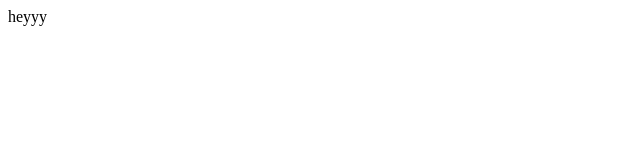
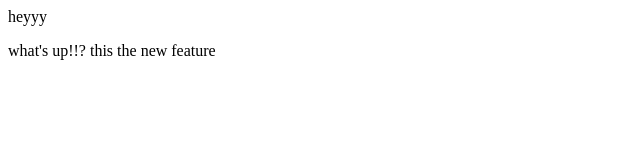
Before and after one commit to hacker-bolte/trackcrush, a plain HTML site: page index.html in a window 1280 px wide. Shown: the whole page, without its empty margins (0-640 px from the left). Drawn offline with Linux system fonts and the light colour scheme.

Commit message:
added new feature

```diff
--- a/index.html
+++ b/index.html
@@ -1 +1,3 @@
 <p> heyyy</p>
+
+<p> what's up!!? this the new feature</p>
```
